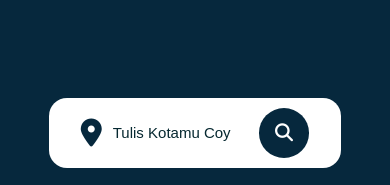
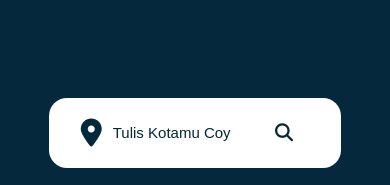
Before and after one commit to fadhilkm/weatherapp-asmrprog, a plain HTML site: page index.html in a window 390 px wide. In both pictures the pointer is over the button 284 px from the left and 132 px from the top of the page. Drawn offline with Linux system fonts and the light colour scheme.

Commit message:
Update style.css

```diff
--- a/style.css
+++ b/style.css
@@ -225,9 +225,16 @@ body{
         color: #062830;
         margin-left: 5px;
         border-radius: 60%;
+        background-color: transparent;
         font-size: 18px;
         transition: 0.4 ease;
     }
+
+    .search-box button:hover{
+        color: #062830;
+        background: transparent;
+    }
+
 
     .search-box input::placeholder{
         font-size: 15px;
```
